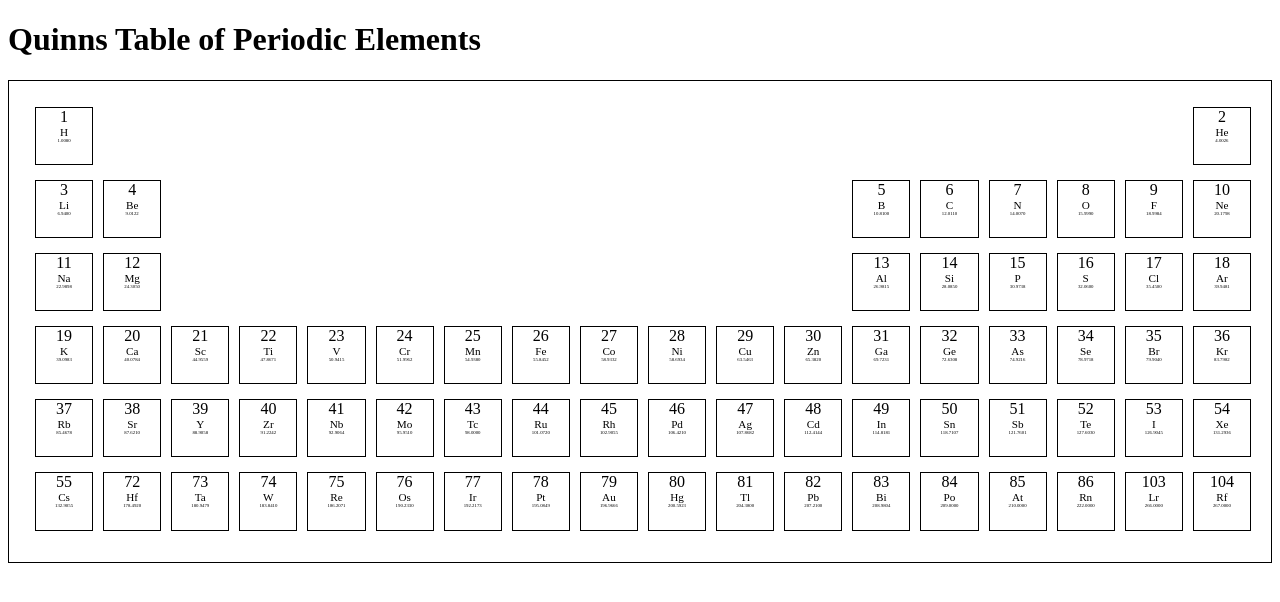
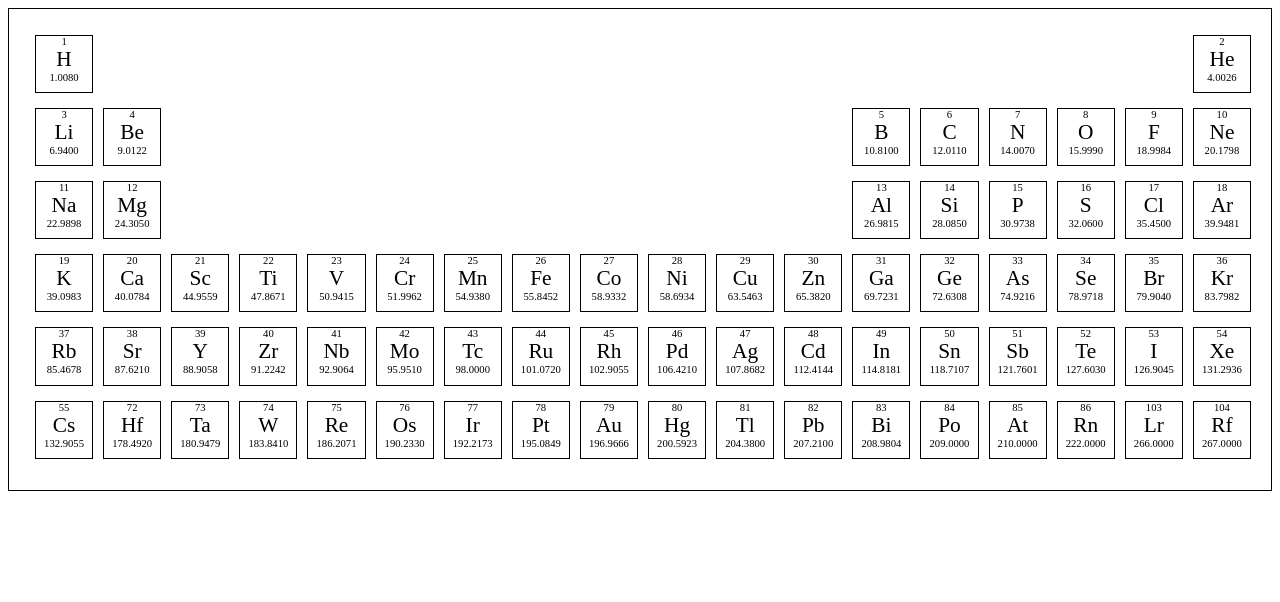
Before and after one commit to dbrudner/periodic-table, a React (Create React App) app: page / in a window 1280 px wide. Shown: the top 602 px of the page. Built offline with nearby package versions, Linux system fonts and the light colour scheme.

Commit message:
calculated font sizes

```diff
--- a/src/App.js
+++ b/src/App.js
@@ -24,7 +24,6 @@ class App extends Component {
 	render() {
 		return (
 			<div>
-				<h1>Quinns Table of Periodic Elements</h1>
 				{this.state.detailedViewOpen ? <DetailedView {...this.state.detailedElement} /> : <Table openDetailedView={this.openDetailedView} />}
 			</div>
 		);
--- a/src/element.js
+++ b/src/element.js
@@ -8,21 +8,34 @@ const ElementContainer = styled.div`
 	height: calc(100vw/18 - 15px);
 	display: inline-block;
 	margin: 5px;
+	position: relative;
 `
 
 export default props => {
 	const { openDetailedView, element } = props;
 	const { symbol, atomic_mass, number } = element;
+	const width = window.innerWidth
 
 	const handleClick = () => {
-		openDetailedView(element);
+		// openDetailedView(element);
+	}
+
+
+	const getFontSize = () => {
+		if (width > 1200) return `calc(100vw/120)`
+		return `calc(100vw/140)`
+	}
+
+	const getLargeFontSize = () => {
+		if (width > 1200) return `calc(100vw/60)`
+		return `calc(100vw/70)`
 	}
 
 	return (
 		<ElementContainer onClick={handleClick}>
-			<div>{number}</div>
-			<div style={{fontSize: ".7rem"}}>{symbol}</div>
-			<div style={{fontSize: ".3rem"}}>{(atomic_mass).toFixed(4)}</div>
+			<div style={{fontSize: getFontSize()}}>{number}</div>
+			<div style={{fontSize: getLargeFontSize()}}>{symbol}</div>
+			<div style={{fontSize: getFontSize()}}>{(atomic_mass).toFixed(4)}</div>
 		</ElementContainer>
 	)
 }
--- a/src/table.js
+++ b/src/table.js
@@ -26,10 +26,8 @@ const Divider = styled.div`
 `
 
 export default props => {
-
 	const twoRowElements = [...periodicTable.elements.slice(56, 70), ...periodicTable.elements.slice(87, 101)]
 	const elements = [...periodicTable.elements.slice(0, 55), ...periodicTable.elements.slice(71, 86), ...periodicTable.elements.slice(102)]
-	console.log(elements);
 	const renderElementsBlock = elements => elements.map(element => <Element openDetailedView={props.openDetailedView} element={element} />)
 
 	return (
```
